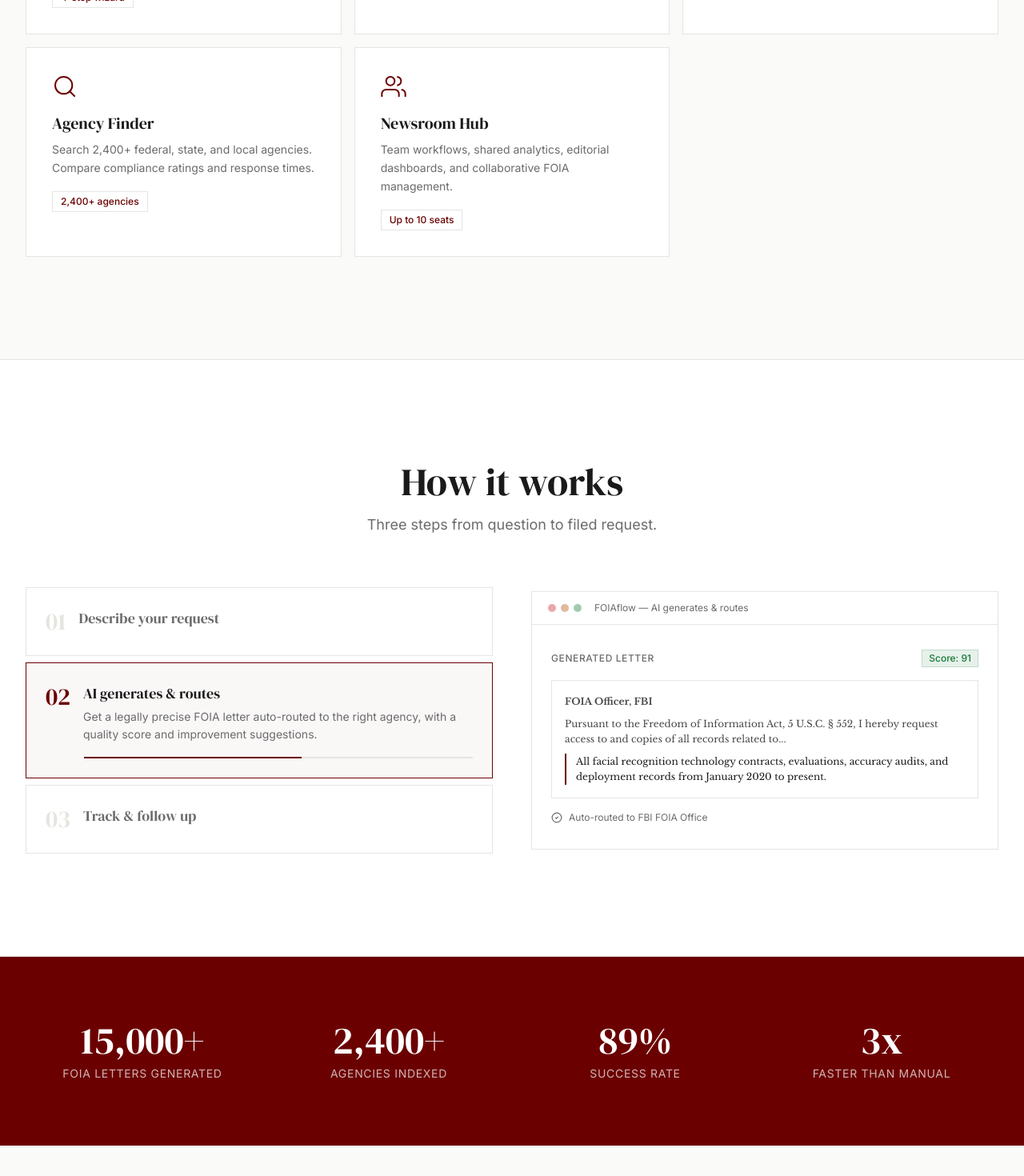
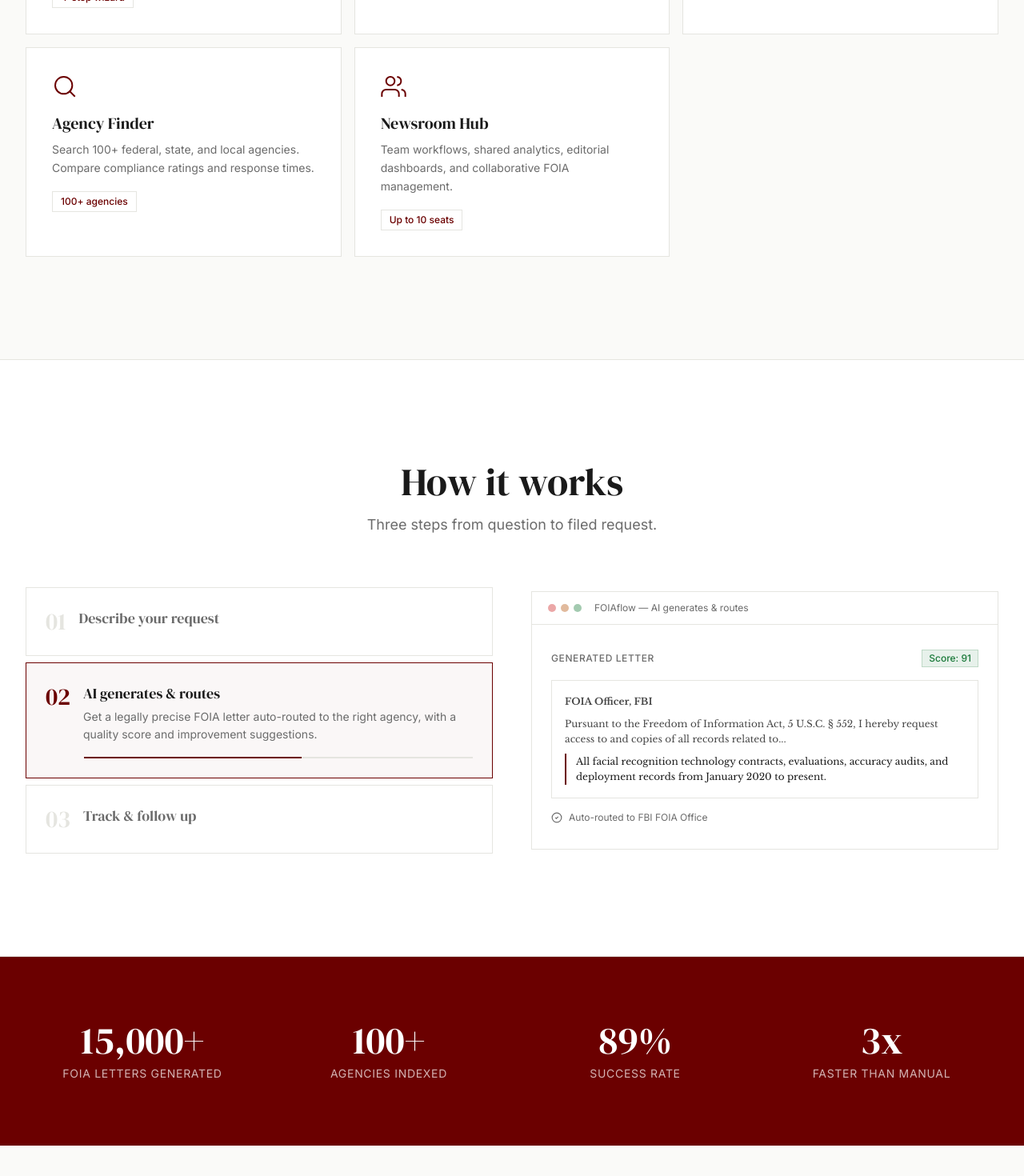
Before and after one commit to Youdahe123/FOIAflow, a Next.js app: page / in a window 1280 px wide. Shown: the part 1310-2780 px from the top of the page at 80% size. Built offline with nearby package versions, Linux system fonts and the light colour scheme.

Commit message:
fixed landing page

```diff
--- a/src/app/page.tsx
+++ b/src/app/page.tsx
@@ -365,8 +365,8 @@ const features = [
     ),
     title: "Agency Finder",
     description:
-      "Search 2,400+ federal, state, and local agencies. Compare compliance ratings and response times.",
-    stat: "2,400+ agencies",
+      "Search 100+ federal, state, and local agencies. Compare compliance ratings and response times.",
+    stat: "100+ agencies",
   },
   {
     icon: (
@@ -818,7 +818,7 @@ export default function HomePage() {
               </div>
               <div className="text-center">
                 <p className="font-heading text-4xl lg:text-5xl mb-2">
-                  <AnimatedCounter target={2400} suffix="+" />
+                  <AnimatedCounter target={100} suffix="+" />
                 </p>
                 <p className="text-sm uppercase tracking-wider opacity-70">
                   Agencies Indexed
```
